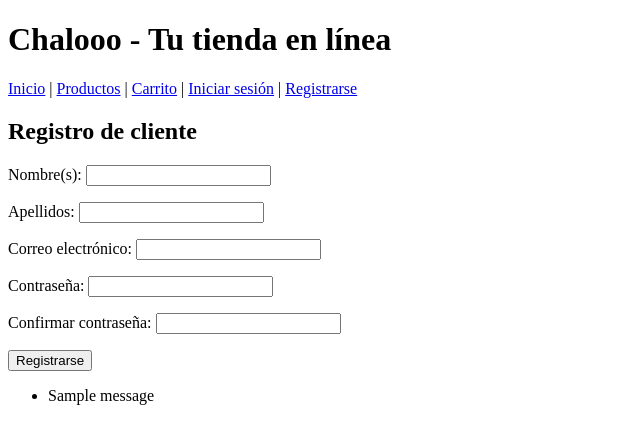
After one commit to Janetzy-GS18/Proyecto_PIA, a Django app: page /registro/ in a window 1280 px wide. The commit adds this page. Shown: the top 444 px of the page, without its empty margins (0-640 px from the left). Run offline with Django 5.2, Linux system fonts and the light colour scheme; tables that the repository leaves empty hold one stand-in row (values such as "Sample post"); one stand-in notice (Sample message) is shown.

Commit message:
Se agregaron nuevos .archivos html y .py

```diff
--- /dev/null
+++ b/chalooo/forms.py
@@ -0,0 +1,46 @@
+"""Formularios de registro e inicio de sesión de clientes."""
+
+from django import forms
+from django.contrib.auth.forms import AuthenticationForm
+from .models import Usuario, Cliente
+
+
+class RegistroClienteForm(forms.ModelForm):
+    """Formulario para registrar nuevos clientes."""
+    contrasena = forms.CharField(label="Contraseña", widget=forms.PasswordInput)
+    confirmar_contrasena = forms.CharField(label="Confirmar contraseña", widget=forms.PasswordInput)
+
+    class Meta:
+        """Formulario para registrar nuevos usuarios clientes."""
+        model = Usuario
+        fields = ["nombre_s", "apellido_s", "correo"]
+        labels = {
+            "nombre_s": "Nombre(s)",
+            "apellido_s": "Apellidos",
+            "correo": "Correo electrónico",
+        }
+
+    def clean(self):
+        """Verifica que ambas contraseñas coincidan."""
+        datos = super().clean()
+        contrasena = datos.get("contraseña")
+        confirmar = datos.get("confirmar_contraseña")
+
+        if contrasena and confirmar and contrasena != confirmar:
+            raise forms.ValidationError("Las contraseñas no coinciden.")
+        return datos
+
+    def save(self, commit=True):
+        """Crea el usuario y su cliente asociado."""
+        usuario = super().save(commit=False)
+        usuario.set_password(self.cleaned_data["contraseña"])
+        if commit:
+            usuario.save()
+            Cliente.objects.create(usuario=usuario, direccion="Sin dirección registrada") # pylint: disable=no-member
+        return usuario
+
+
+class LoginClienteForm(AuthenticationForm):
+    """Formulario para iniciar sesión."""
+    username = forms.EmailField(label="Correo electrónico")
+    password = forms.CharField(label="Contraseña", widget=forms.PasswordInput)
--- /dev/null
+++ b/chalooo/templates/chalooo/registro.html
@@ -0,0 +1,21 @@
+{% extends "base.html" %}
+
+{% block title %}Registro{% endblock %}
+
+{% block content %}
+<h2>Registro de cliente</h2>
+
+<form method="post">
+    {% csrf_token %}
+    {{ form.as_p }}
+    <button type="submit">Registrarse</button>
+</form>
+
+{% if messages %}
+    <ul>
+        {% for message in messages %}
+            <li>{{ message }}</li>
+        {% endfor %}
+    </ul>
+{% endif %}
+{% endblock %}
--- a/chalooo/urls.py
+++ b/chalooo/urls.py
@@ -12,4 +12,7 @@ urlpatterns = [
     path('checkout/', views.checkout, name='checkout'),
     path('confirmacion/', views.confirmacion, name='confirmacion'),
     path('agregar/<int:producto_id>/', views.agregar_al_carrito, name='agregar_al_carrito'),
+    path("registro/", views.registro, name="registro"),
+    path("login/", views.login_view, name="login"),
+    path("logout/", views.logout_view, name="logout"),
 ]
--- a/chalooo/views.py
+++ b/chalooo/views.py
@@ -3,6 +3,10 @@
 from decimal import Decimal
 from django.shortcuts import render, redirect, get_object_or_404
 from django.contrib.auth.decorators import login_required
+
+from django.contrib.auth import authenticate, login, logout
+from django.contrib import messages
+from .forms import RegistroClienteForm, LoginClienteForm
 
 from .models import Producto, Venta, DetalleVenta, Cliente
 
@@ -18,6 +22,7 @@ def productos(request):
     """Muestra todos los productos del catálogo."""
     contexto = {"productos": Producto.objects.all()}  # pylint: disable=no-member
     return render(request, "chalooo/productos.html", context=contexto)
+
 
 # ------------------------- CARRITO ITEMS-------------------------
 
@@ -44,6 +49,7 @@ def carrito(request):
 
     contexto = {'items': items, 'total': total}
     return render(request, "chalooo/carrito.html", contexto)
+
 
 # ------------------------- CHECKOUT -------------------------
 
@@ -86,3 +92,87 @@ def checkout(request):
 def confirmacion(request):
     """Pantalla final de compra"""
     return render(request, "chalooo/confirmacion.html")
+
+
+# ------------------------- INICIO DE SESIÓN -------------------------
+
+def iniciar_sesion(request):
+    """Permite iniciar sesión a clientes registrados."""
+    if request.method == "POST":
+        formulario = LoginClienteForm(request, data=request.POST)
+        if formulario.is_valid():
+            correo = formulario.cleaned_data.get("username")
+            contraseña = formulario.cleaned_data.get("password")
+            usuario = authenticate(request, username=correo, password=contraseña)
+            if usuario is not None:
+                login(request, usuario)
+                messages.success(request, f"Bienvenido/a, {usuario.nombre_s}")
+                return redirect("chalooo:index")
+            else:
+                messages.error(request, "Correo o contraseña incorrectos.")
+        else:
+            messages.error(request, "Verifica tus datos.")
+    else:
+        formulario = LoginClienteForm()
+    return render(request, "chalooo/login.html", {"formulario": formulario})
+
+
+# ------------------------- CIERRE DE SESIÓN -------------------------
+
+@login_required
+def logout_view(request):
+    """Cierra la sesión del usuario actual."""
+    logout(request)
+    messages.info(request, "Has cerrado sesión correctamente.")
+    return redirect("chalooo:index")
+
+# ------------------------- AUTENTICACIÓN -------------------------
+
+def login_view(request):
+    """Permite iniciar sesión con correo y contraseña."""
+    if request.method == "POST":
+        correo = request.POST.get("correo")
+        contrasena = request.POST.get("contrasena")
+
+        user = authenticate(request, username=correo, password=contrasena)
+        if user is not None:
+            login(request, user)
+            return redirect("chalooo:index")
+        else:
+            return render(request, "chalooo/login.html",
+                        {"error": "Correo o contraseña incorrectos."})
+    return render(request, "chalooo/login.html")
+
+
+# ------------------------- REGISTRO -------------------------
+
+def registro(request):
+    """Permite registrar un nuevo cliente."""
+    if request.method == "POST":
+        form = RegistroClienteForm(request.POST)
+        if form.is_valid():
+            datos = form.cleaned_data
+            contrasena = datos["contrasena"]
+            confirmar = datos["confirmar_contrasena"]
+
+            if contrasena != confirmar:
+                messages.error(request, "Las contraseñas no coinciden.")
+                return render(request, "chalooo/registro.html", {"form": form})
+
+            # Crear usuario
+            usuario = Usuario.objects.create_user(
+                correo=datos["correo"],
+                nombre_s=datos["nombre_s"],
+                apellido_s=datos["apellido_s"],
+                password=contrasena
+            )
+
+            # Crear cliente asociado
+            Cliente.objects.create(usuario=usuario, direccion="Sin dirección definida") # pylint: disable=no-member
+
+            messages.success(request, "Tu cuenta fue creada exitosamente.")
+            return redirect("chalooo:login")
+    else:
+        form = RegistroClienteForm()
+
+    return render(request, "chalooo/registro.html", {"form": form})
--- a/tiendaOnline/templates/base.html
+++ b/tiendaOnline/templates/base.html
@@ -9,13 +9,21 @@
 </head>
 <body>
     <header>
-        <h1>Chalooo - Tu tienda online BASE</h1>
-        <nav>
-            <a href="/">Inicio</a> |
-            <a href="/productos/">Productos</a> |
-            <a href="/carrito/">Carrito</a>
-        </nav>
-    </header>
+    <h1>Chalooo - Tu tienda en línea</h1>
+    <nav>
+        <a href="{% url 'chalooo:index' %}">Inicio</a> |
+        <a href="{% url 'chalooo:productos' %}">Productos</a> |
+        <a href="{% url 'chalooo:carrito' %}">Carrito</a> |
+
+        {% if user.is_authenticated %}
+            <span>Hola, {{ user.nombre_s }}</span> |
+            <a href="{% url 'chalooo:logout' %}">Cerrar sesión</a>
+        {% else %}
+            <a href="{% url 'chalooo:login' %}">Iniciar sesión</a> |
+            <a href="{% url 'chalooo:registro' %}">Registrarse</a>
+        {% endif %}
+    </nav>
+</header>
 
     <main>
         {% block content %}
```
Also changed, not shown: chalooo/templates/chalooo/login.html (added, +24 -0 lines), chalooo/templates/chalooo/logout.html (added, +7 -0 lines), db.sqlite3.
